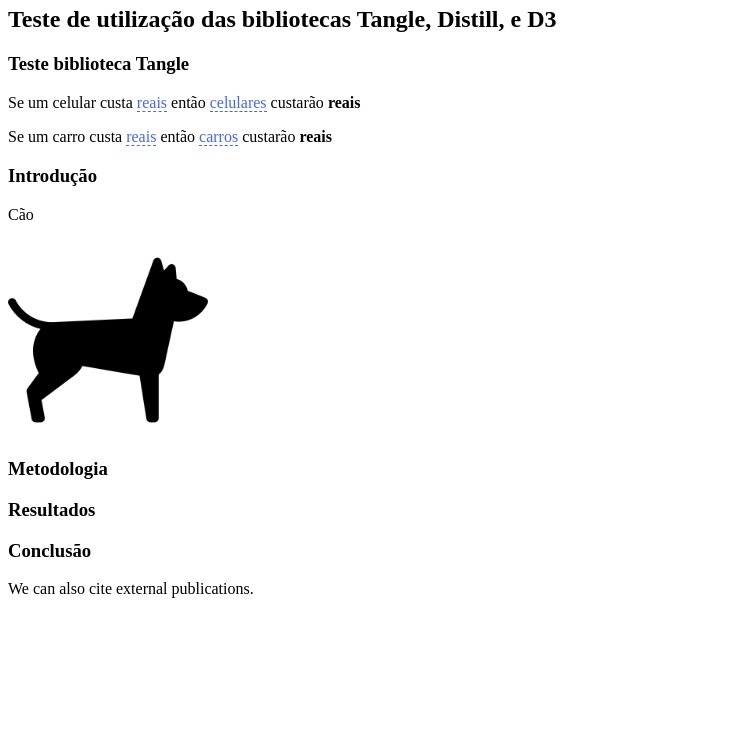
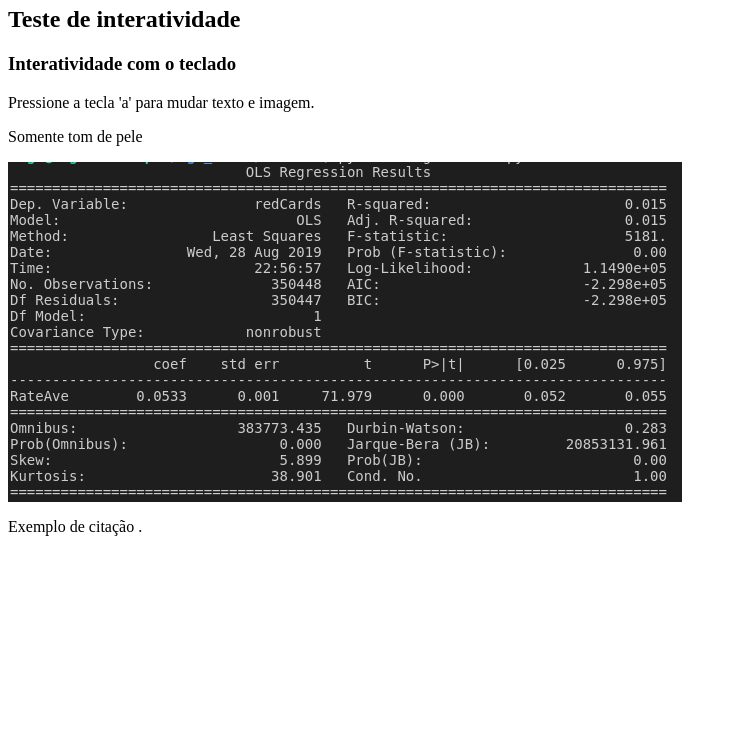
Before and after one commit to richardiago/tgc_ufabc, a plain HTML site: page artigo1/exemplo.html in a window 1280 px wide. Shown: the part 60-800 px from the top of the page, without its empty margins (0-737 px from the left). Drawn offline with nearby package versions, Linux system fonts and the light colour scheme.

Commit message:
novas imagens

```diff
--- a/artigo1/exemplo.html
+++ b/artigo1/exemplo.html
@@ -1,10 +1,10 @@
 <html>
 
 <head>
-    <title>Teste com a biblioteca Tangle</title>
+    <title>Esqueleto de artigo interativo</title>
 
     <!-- D3js -->
-    <script type="text/javascript" src="https://d3js.org/d3.v5.min.js"></script>
+    <!-- <script type="text/javascript" src="https://d3js.org/d3.v5.min.js"></script> -->
 
     <!-- Template Distill -->
     <script src="https://distill.pub/template.v1.js"></script>
@@ -24,37 +24,6 @@
 
     <!-- Script interativo -->
     <script type="text/javascript" src="../script/interativo.js"></script>
-
-    <!-- function tangleTeste(){
-
-    var rootElement = document.getElementById("calcularCelular");
-    var model = {
-    initialize: function() {
-    this.precoUnidade = 1500;
-    this.quantidadeCelulares = 2;
-    },
-    update: function () {
-    this.valorFinal = this.precoUnidade * this.quantidadeCelulares;
-    }
-    }
-    var tangle = new Tangle(rootElement, model);
-    }
-
-    function tangleTeste2(){
-
-    var rootElement = document.getElementById("calcularCarro");
-    var model = {
-    initialize: function() {
-    this.precoUnidade = 30000;
-    this.quantidadeCelulares = 2;
-    },
-    update: function () {
-    this.valorFinal = this.precoUnidade * this.quantidadeCelulares;
-    }
-    }
-    var tangle = new Tangle(rootElement, model);
-    }
-    </script> -->
 
     <script type="text/front-matter">
             title: "Article Title"
@@ -80,45 +49,27 @@
 
 
 </head>
-<!-- onload="tangleTeste(),tangleTeste2()" -->
 
 <body>
 
     <dt-article class="centered">
-        <h1>Título</h1>
-        <h2>Teste de utilização das bibliotecas Tangle, Distill, e D3</h2>
+        <h1>Título do artigo</h1>
+        <h2>Teste de interatividade</h2>
         <dt-byline></dt-byline>
-        <h3>Teste biblioteca Tangle</h3>
-        <p id="calcularCelular">
-            Se um celular custa <span class="TKAdjustableNumber" data-var="precoUnidade" data-min="1500"
-                data-max="Infinity"> reais</span> então
-            <span class="TKAdjustableNumber" data-var="quantidadeCelulares" data-min="0" data-max="50"> celulares</span>
-            custarão <b data-var="valorFinal"> reais</b>
-        </p>
 
-        <p id="calcularCarro">
-            Se um carro custa <span class="TKAdjustableNumber" data-var="precoUnidade" data-min="1500"
-                data-max="Infinity"> reais</span> então
-            <span class="TKAdjustableNumber" data-var="quantidadeCelulares" data-min="0" data-max="50"> carros</span>
-            custarão <b data-var="valorFinal"> reais</b>
-        </p>
-
-        <h3>Introdução</h3>
+        <h3>Interatividade com o teclado</h3>
+        <p>Pressione a tecla 'a' para mudar texto e imagem.</p>
         <p id="container">
-            Cão
+            Somente tom de pele
         </p>
 
         <p>
-            <img id="imagem" src="./images/cao.png" alt="imagem de teste" width=200 height=200>
+            <img id="imagem" src="./images/tabelas/1.png" alt="imagem de teste" width=674 height=340>
         </p>
 
-        <h3>Metodologia</h3>
 
-        <h3>Resultados</h3>
 
-        <h3>Conclusão</h3>
-
-        <p>We can also cite <dt-cite key="gregor2015draw"></dt-cite> external publications.</p>
+        <p>Exemplo de citação <dt-cite key="gregor2015draw"></dt-cite>.</p>
     </dt-article>
 
     <dt-appendix>
```
